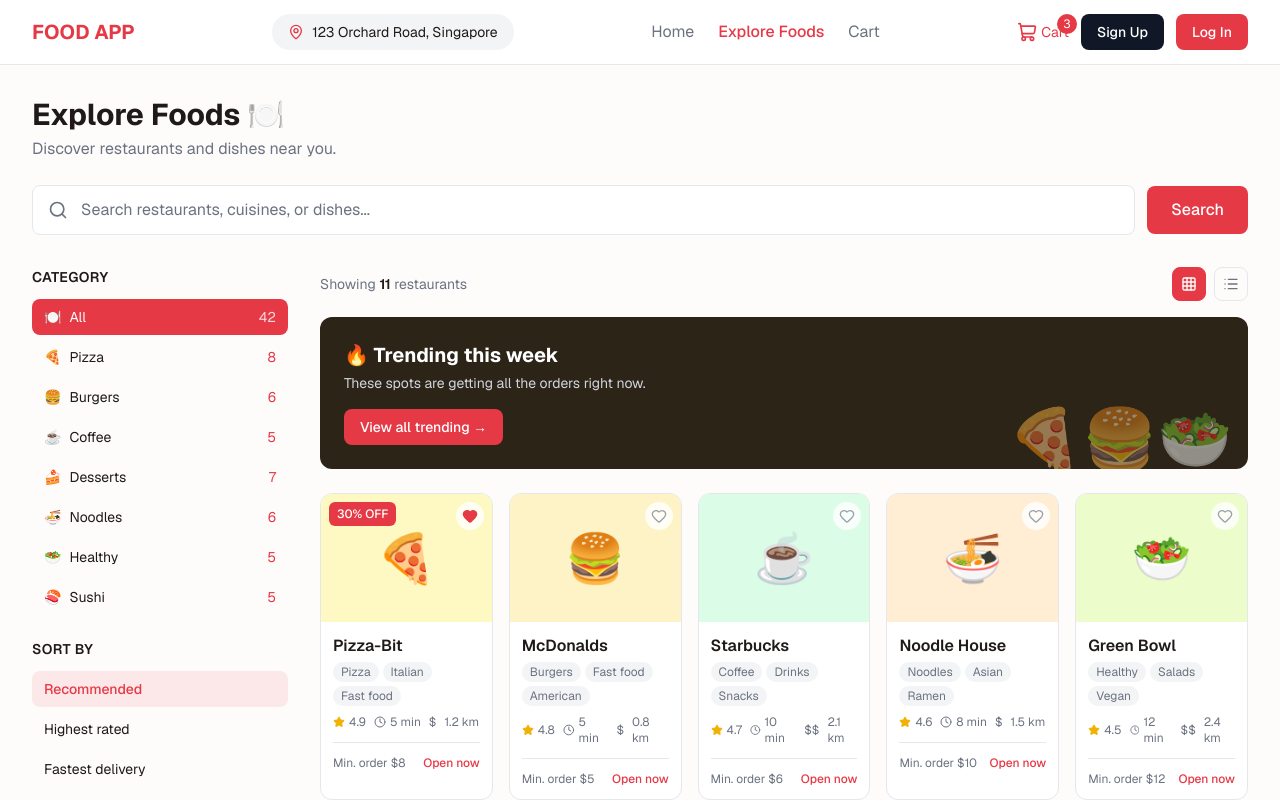
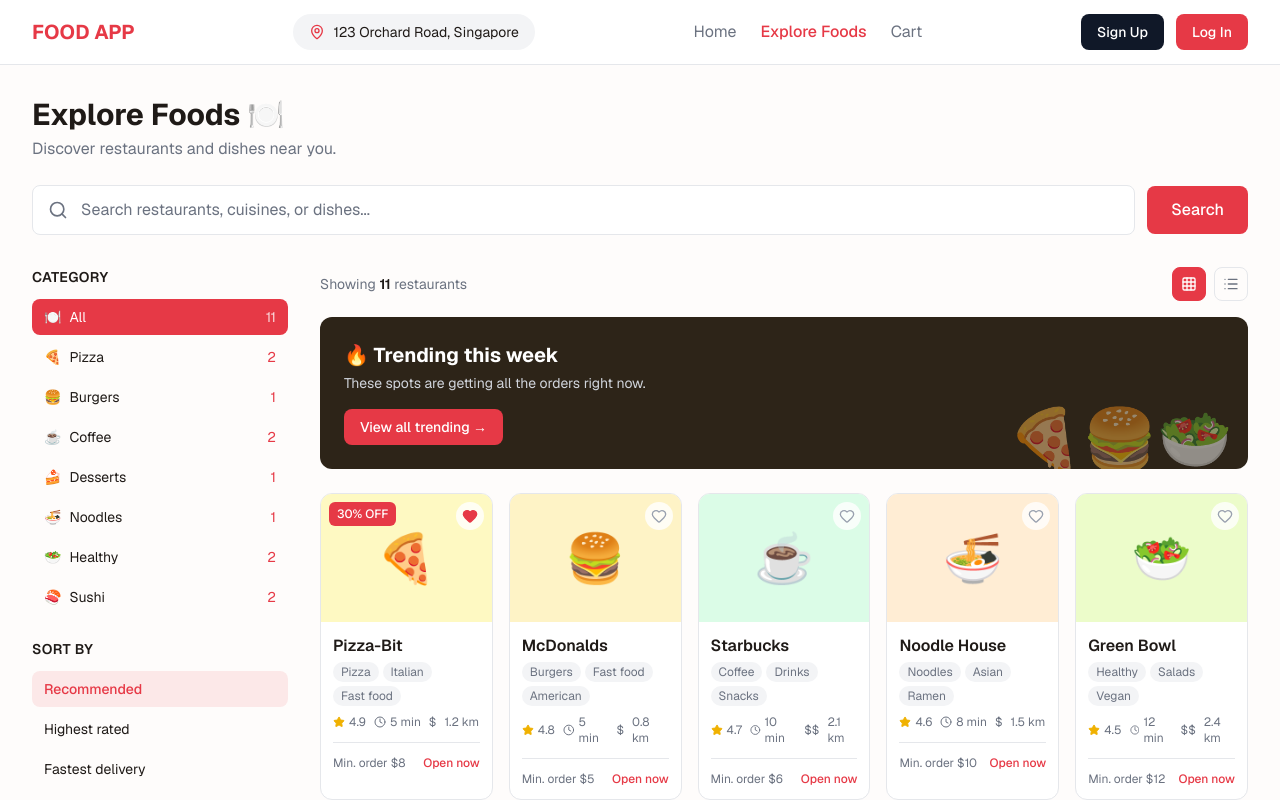
Before and after one commit to athmaw/food-delivery-app, a Next.js app: page /explore in a window 1280 px wide. Shown: the top 800 px of the page. Built offline with nearby package versions, Linux system fonts and the light colour scheme; no server answers.

Commit message:
Fix incorrect description and Remove duplicate button

```diff
--- a/app/explore/page.tsx
+++ b/app/explore/page.tsx
@@ -2,21 +2,33 @@
 
 import { useState, useEffect } from "react";
 import Link from "next/link";
-import { Search, MapPin, ShoppingCart, Star, Clock, Heart, ChevronLeft, ChevronRight, Grid3X3, List, X, ChevronDown } from "lucide-react";
+import { Search, MapPin, Star, Clock, Heart, ChevronLeft, ChevronRight, Grid3X3, List, X, ChevronDown } from "lucide-react";
 import { onAuthStateChanged, User, signOut } from "firebase/auth";
 import { auth } from "@/app/lib/firebase";
 
 // Categories data
 const categories = [
-  { id: "all", label: "All", emoji: "🍽️", count: 42 },
-  { id: "pizza", label: "Pizza", emoji: "🍕", count: 8 },
-  { id: "burgers", label: "Burgers", emoji: "🍔", count: 6 },
-  { id: "coffee", label: "Coffee", emoji: "☕", count: 5 },
-  { id: "desserts", label: "Desserts", emoji: "🍰", count: 7 },
-  { id: "noodles", label: "Noodles", emoji: "🍜", count: 6 },
-  { id: "healthy", label: "Healthy", emoji: "🥗", count: 5 },
-  { id: "sushi", label: "Sushi", emoji: "🍣", count: 5 },
+  { id: "all", label: "All", emoji: "🍽️" },
+  { id: "pizza", label: "Pizza", emoji: "🍕" },
+  { id: "burgers", label: "Burgers", emoji: "🍔" },
+  { id: "coffee", label: "Coffee", emoji: "☕" },
+  { id: "desserts", label: "Desserts", emoji: "🍰" },
+  { id: "noodles", label: "Noodles", emoji: "🍜" },
+  { id: "healthy", label: "Healthy", emoji: "🥗" },
+  { id: "sushi", label: "Sushi", emoji: "🍣" },
 ];
+
+const getCategoryCount = (categoryId: string) => {
+  if (categoryId === "all") {
+    return restaurants.length;
+  }
+
+  return restaurants.filter((restaurant) =>
+    restaurant.tags.some((tag) =>
+      tag.toLowerCase().includes(categoryId.toLowerCase())
+    )
+  ).length;
+};
 
 // Sort options
 const sortOptions = [
@@ -383,13 +395,6 @@
             </nav>
 
             <div className="flex items-center gap-3">
-              <Link href="/cart" className="relative flex items-center gap-1 text-primary text-sm">
-                <ShoppingCart className="w-5 h-5" />
-                <span className="hidden sm:inline">Cart</span>
-                <span className="absolute -top-2 -right-2 w-5 h-5 bg-primary text-white text-xs rounded-full flex items-center justify-center">
-                  3
-                </span>
-              </Link>
               {!user ? (
                 <>
                   <Link href="/signup" className="px-4 py-2 text-sm font-medium bg-gray-900 text-white rounded-lg hover:bg-gray-800 transition-colors">
@@ -455,7 +460,7 @@
                         <span>{category.label}</span>
                       </span>
                       <span className={activeCategory === category.id ? "text-white/80" : "text-primary"}>
-                        {category.count}
+                        {getCategoryCount(category.id)}
                       </span>
                     </button>
                   ))}
```
